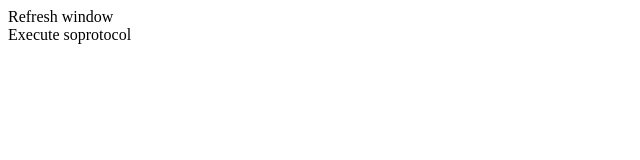
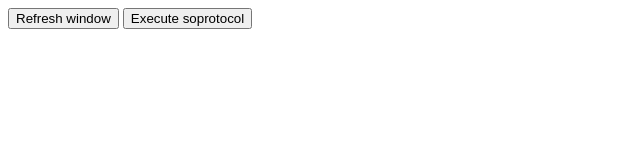
Before and after one commit to SuperOffice/DevNet, a plain HTML site: page CrossMessaging/index.html in a window 1280 px wide. Shown: the whole page, without its empty margins (0-640 px from the left). Drawn offline with Linux system fonts and the light colour scheme.

Commit message:
Improve sample usability.
Button's are more intuitive.

```diff
--- a/CrossMessaging/index.html
+++ b/CrossMessaging/index.html
@@ -6,8 +6,8 @@
 </head>
 
 <body>
-    <div id="refresh">Refresh window</div>
-    <div id="soprotocol">Execute soprotocol</div>
+    <button id="refresh">Refresh window</button>
+    <button id="soprotocol">Execute soprotocol</button>
 
     <script type="text/javascript" src="SoClientCrossmessaging.js"></script>
     <script type="text/javascript">
```
